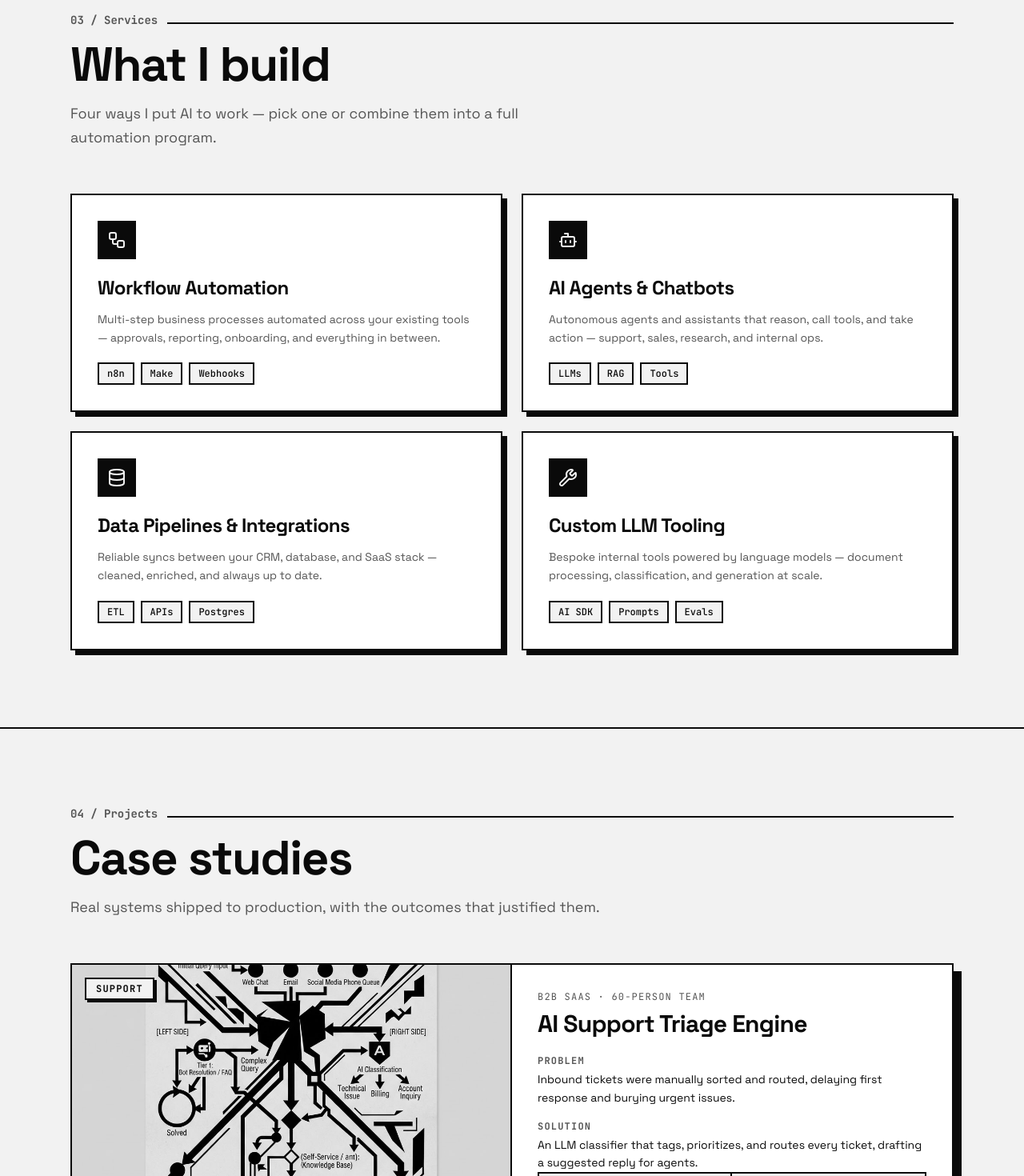
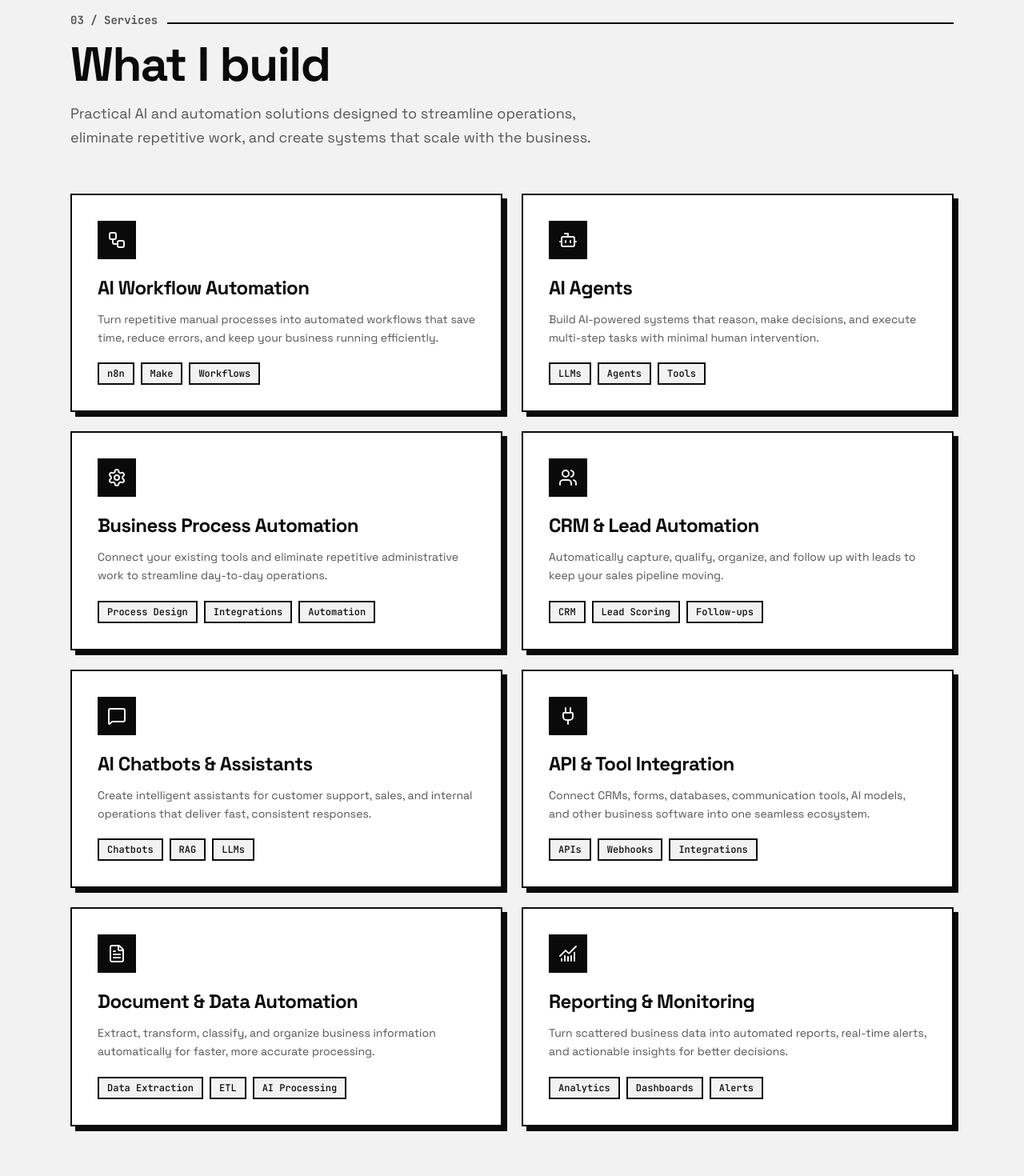
Before and after one commit to maratantan/my-portfolio, a Next.js app: page / in a window 1280 px wide. Shown: the part 2800-4270 px from the top of the page at 80% size. Built offline with nearby package versions, Linux system fonts and the light colour scheme.

Commit message:
rephrased services

```diff
--- a/components/process.tsx
+++ b/components/process.tsx
@@ -30,7 +30,7 @@ export function Process() {
         <div className="mb-10 md:mb-14">
           <div className="flex items-baseline gap-3">
             <span className="font-mono text-sm font-bold text-foreground/60">02 / Process</span>
-            <span className="h-0.5 flex-1 bg-background" aria-hidden="true" />
+            <span className="h-0.5 flex-1 bg-foreground" aria-hidden="true" />
           </div>
           <h2 className="mt-4 text-4xl font-bold tracking-tight md:text-6xl">How it works</h2>
           <p className="mt-4 max-w-2xl text-pretty text-base leading-relaxed text-foreground/70 md:text-lg">
--- a/components/services.tsx
+++ b/components/services.tsx
@@ -1,32 +1,56 @@
-import { Workflow, Bot, Database, Wrench } from "lucide-react"
+import { Workflow, Bot, Settings, Users, MessageSquare, Plug, FileText, ChartNoAxesCombined } from "lucide-react"
 import { SectionHeading } from "./section-heading"
 
 const SERVICES = [
   {
     icon: Workflow,
-    title: "Workflow Automation",
-    body: "Multi-step business processes automated across your existing tools — approvals, reporting, onboarding, and everything in between.",
-    tags: ["n8n", "Make", "Webhooks"],
+    title: "AI Workflow Automation",
+    body: "Turn repetitive manual processes into automated workflows that save time, reduce errors, and keep your business running efficiently.",
+    tags: ["n8n", "Make", "Workflows"],
   },
   {
     icon: Bot,
-    title: "AI Agents & Chatbots",
-    body: "Autonomous agents and assistants that reason, call tools, and take action — support, sales, research, and internal ops.",
-    tags: ["LLMs", "RAG", "Tools"],
+    title: "AI Agents",
+    body: "Build AI-powered systems that reason, make decisions, and execute multi-step tasks with minimal human intervention.",
+    tags: ["LLMs", "Agents", "Tools"],
   },
   {
-    icon: Database,
-    title: "Data Pipelines & Integrations",
-    body: "Reliable syncs between your CRM, database, and SaaS stack — cleaned, enriched, and always up to date.",
-    tags: ["ETL", "APIs", "Postgres"],
+    icon: Settings,
+    title: "Business Process Automation",
+    body: "Connect your existing tools and eliminate repetitive administrative work to streamline day-to-day operations.",
+    tags: ["Process Design", "Integrations", "Automation"],
   },
   {
-    icon: Wrench,
-    title: "Custom LLM Tooling",
-    body: "Bespoke internal tools powered by language models — document processing, classification, and generation at scale.",
-    tags: ["AI SDK", "Prompts", "Evals"],
+    icon: Users,
+    title: "CRM & Lead Automation",
+    body: "Automatically capture, qualify, organize, and follow up with leads to keep your sales pipeline moving.",
+    tags: ["CRM", "Lead Scoring", "Follow-ups"],
   },
-]
+  {
+    icon: MessageSquare,
+    title: "AI Chatbots & Assistants",
+    body: "Create intelligent assistants for customer support, sales, and internal operations that deliver fast, consistent responses.",
+    tags: ["Chatbots", "RAG", "LLMs"],
+  },
+  {
+    icon: Plug,
+    title: "API & Tool Integration",
+    body: "Connect CRMs, forms, databases, communication tools, AI models, and other business software into one seamless ecosystem.",
+    tags: ["APIs", "Webhooks", "Integrations"],
+  },
+  {
+    icon: FileText,
+    title: "Document & Data Automation",
+    body: "Extract, transform, classify, and organize business information automatically for faster, more accurate processing.",
+    tags: ["Data Extraction", "ETL", "AI Processing"],
+  },
+  {
+    icon: ChartNoAxesCombined,
+    title: "Reporting & Monitoring",
+    body: "Turn scattered business data into automated reports, real-time alerts, and actionable insights for better decisions.",
+    tags: ["Analytics", "Dashboards", "Alerts"],
+  },
+];
 
 export function Services() {
   return (
@@ -35,7 +59,7 @@ export function Services() {
         <SectionHeading
           index="03 / Services"
           title="What I build"
-          description="Four ways I put AI to work — pick one or combine them into a full automation program."
+          description="Practical AI and automation solutions designed to streamline operations, eliminate repetitive work, and create systems that scale with the business."
         />
 
         <div className="grid grid-cols-1 gap-6 md:grid-cols-2">
```
